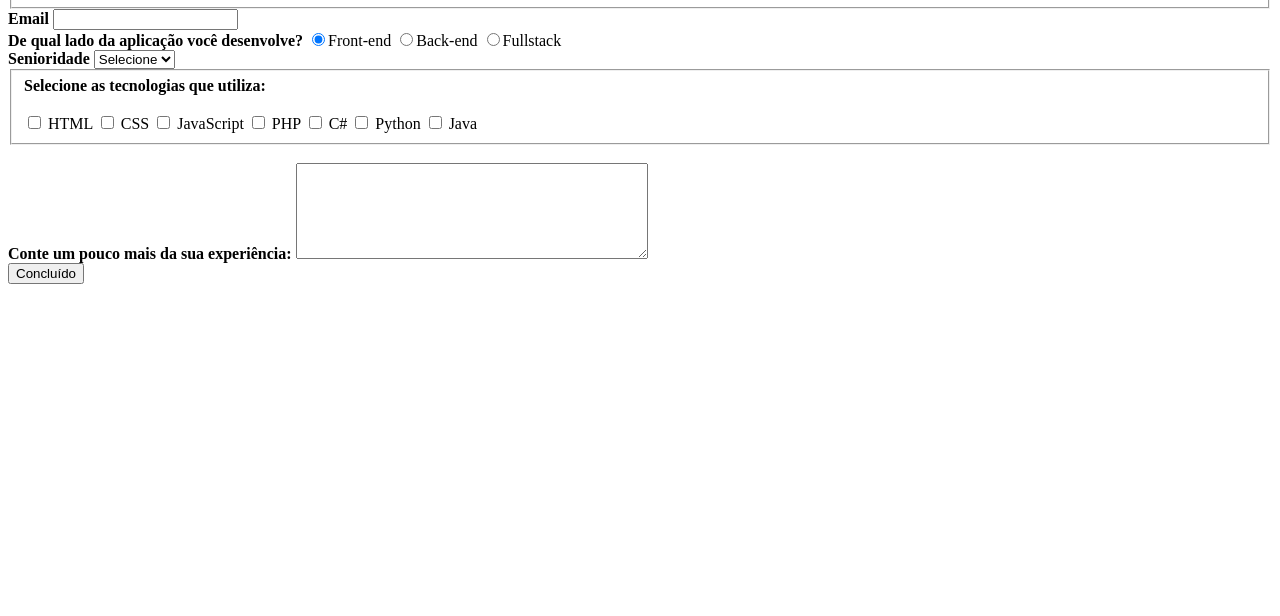
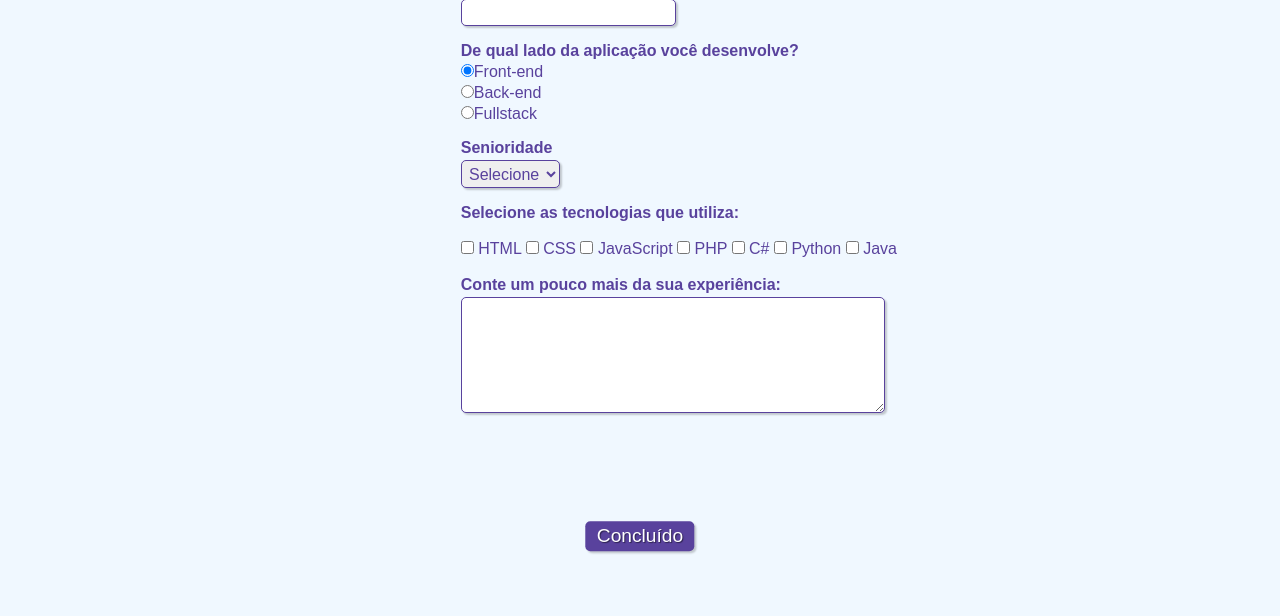
Before and after one commit to FabioCTD/check_II_frontEnd, a plain HTML site: page index.html in a window 1280 px wide. Shown: the part 184-800 px from the top of the page. Drawn offline with Linux system fonts and the light colour scheme.

Commit message:
confirme

```diff
--- a/index.html
+++ b/index.html
@@ -7,7 +7,7 @@
         <meta name="viewport" content="width=device-width, initial-scale=1, shrink-to-fit=no">
 
         <!-- CSS -->
-        <link rel="stylesheet" type="text/css" href="formulario.css" media="screen">
+        <link rel="stylesheet" type="text/css" href="style.css" media="screen">
 
         <!-- Título da página (aparece na aba) -->
         <title>Cadastro</title>
```
